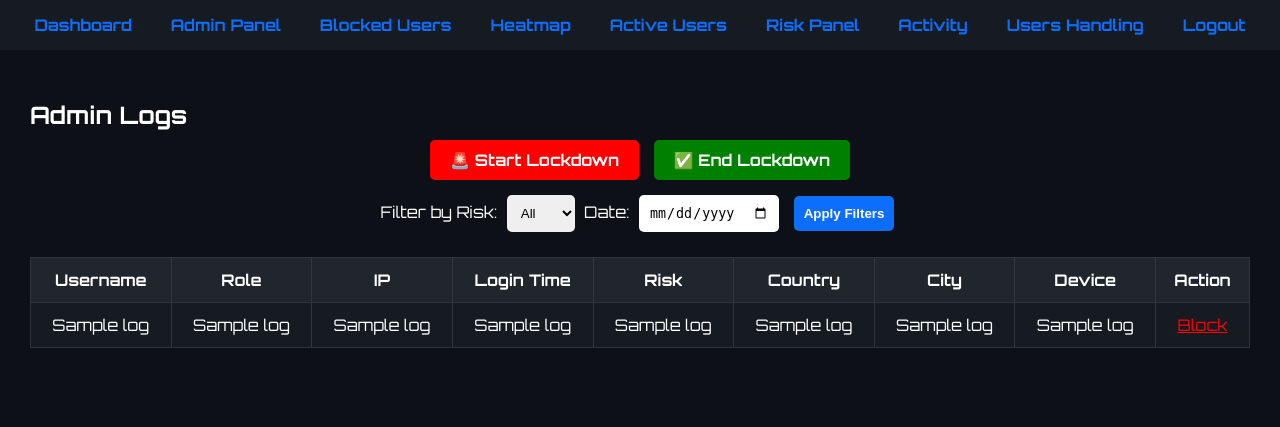
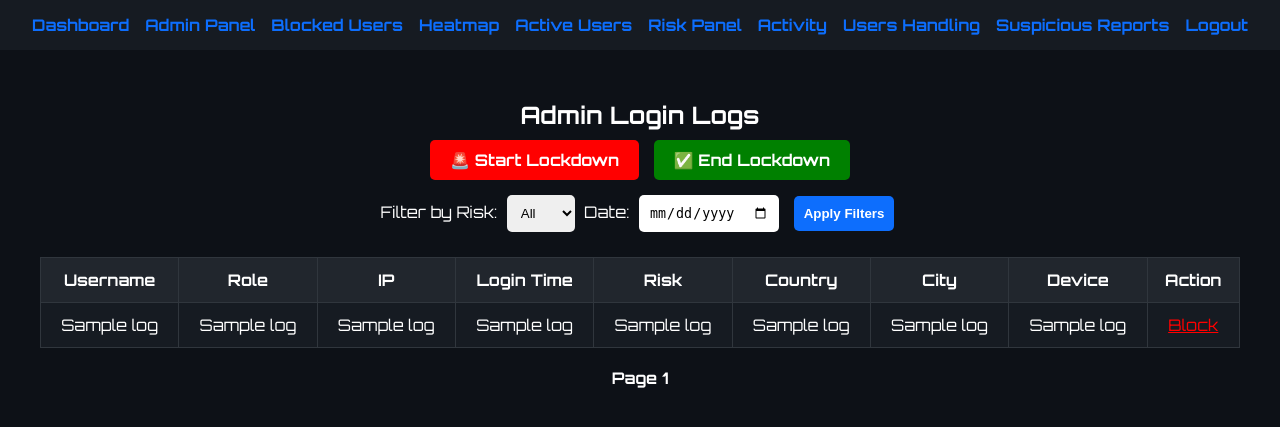
Before and after one commit to HassanHajj1/drbac-app, a Flask app: template templates/admin_logs.html in a window 1280 px wide. Shown: the top 427 px of the page. Run offline with Flask 3, Linux system fonts and the light colour scheme; the template is opened without the code that fills it: most values are stand-ins (such as "Sample title", 1, 10 or a date in 2020); some libraries are stand-ins or nearby versions.

Commit message:
Add Admin Review Panel and Account Locking features with styled HTML

```diff
--- a/templates/admin_logs.html
+++ b/templates/admin_logs.html
@@ -16,7 +16,9 @@
        background-color: #161b22;
        padding: 15px;
        display: flex;
-        justify-content: space-around;
+       flex-wrap: wrap;
+       justify-content: center;
+       gap: 1rem;
    }
    .navbar a {
        color: #0d6efd;
@@ -28,6 +30,11 @@
    }
    .container {
        padding: 30px;
+       max-width: 1200px;
+       margin: auto;
+   }
+   h2 {
+       text-align: center;
    }
    table {
        width: 100%;
@@ -80,30 +87,40 @@
    .end-lockdown {
        background-color: green;
    }
+   .pagination {
+       text-align: center;
+       margin-top: 20px;
+   }
+   .pagination a {
+       color: #58a6ff;
+       margin: 0 0.5rem;
+       text-decoration: none;
+   }
+   .pagination a.active {
+       color: white;
+       font-weight: bold;
+   }
 </style>
 </head>
-
 <body>
-
 <div class="navbar">
 <a href="/dashboard">Dashboard</a>
 <a href="/admin_logs">Admin Panel</a>
 <a href="/blocked_users">Blocked Users</a>
 <a href="/heatmap">Heatmap</a>
-        <a href="/active_users">Active Users</a> <!-- ✅ Add this line -->
+<a href="/active_users">Active Users</a>
 <a href="/risk_panel">Risk Panel</a>
 <a href="/admin_activity_logs">Activity</a>
 <a href="/admin_users">Users Handling</a>
-        <a href="/logout">Logout</a></div>
-
+<a href="/admin_suspicious_reports">Suspicious Reports</a>
+<a href="/logout">Logout</a>
+</div>
 <div class="container">
-<h2>Admin Logs</h2>
-
+<h2>Admin Login Logs</h2>
 <div class="lockdown-buttons">
 <a href="/start_lockdown" class="start-lockdown">🚨 Start Lockdown</a>
 <a href="/end_lockdown" class="end-lockdown">✅ End Lockdown</a>
 </div>
-
 <form method="get" action="/admin_logs" class="filter-form">
    Filter by Risk:
 <select name="risk">
@@ -115,7 +132,6 @@
 <input type="date" name="date">
 <button type="submit">Apply Filters</button>
 </form>
-
 <table>
 <tr>
 <th>Username</th>
@@ -128,7 +144,6 @@
 <th>Device</th>
 <th>Action</th>
 </tr>
-
 {% for log in logs %}
 <tr>
 <td>{{ log[1] }}</td>
@@ -139,12 +154,21 @@
 <td>{{ log[6] }}</td>
 <td>{{ log[7] }}</td>
 <td>{{ log[8] }}</td>
-<td><a href="/block_user/{{ log[1] }}" style="color: red;">Block</a></td>
+<td>
+       {% if log[9] == 'locked' %}
+<span style="color: orange;">Locked</span>
+       {% else %}
+<a href="/block_user/{{ log[1] }}" style="color: red;">Block</a>
+       {% endif %}
+</td>
 </tr>
 {% endfor %}
 </table>
-
+<div class="pagination">
+   {% if page > 1 %}<a href="/admin_logs?page={{ page - 1 }}">« Prev</a>{% endif %}
+<a class="active">Page {{ page }}</a>
+   {% if has_next %}<a href="/admin_logs?page={{ page + 1 }}">Next »</a>{% endif %}
 </div>
-
+</div>
 </body>
 </html>
```
Lines whose indentation alone changed are shown as unchanged.
